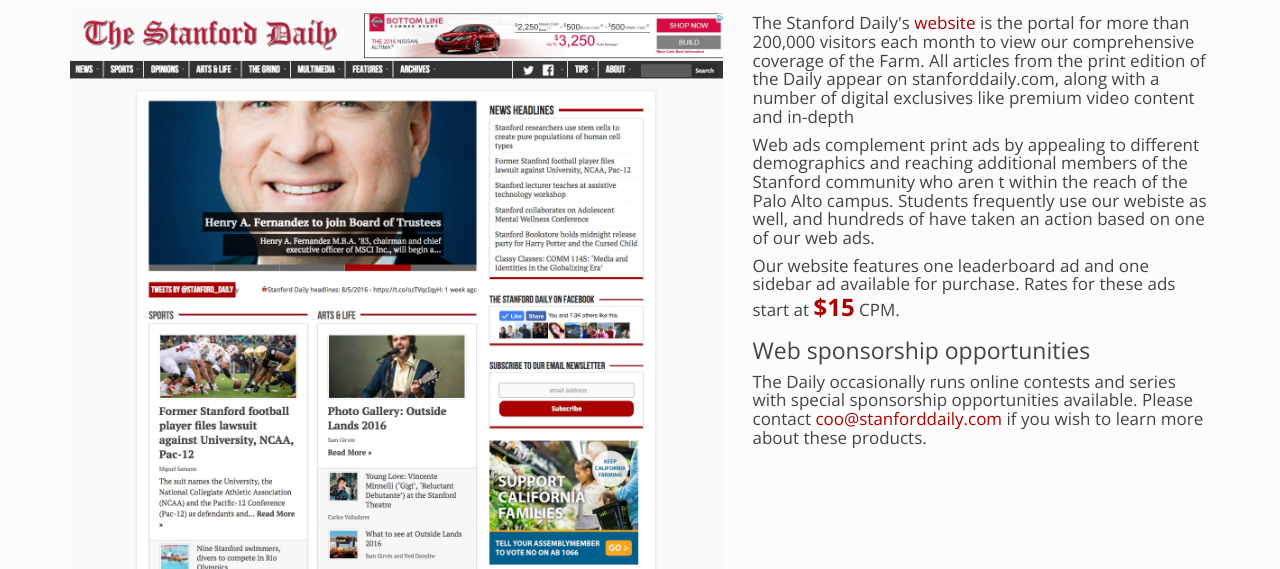
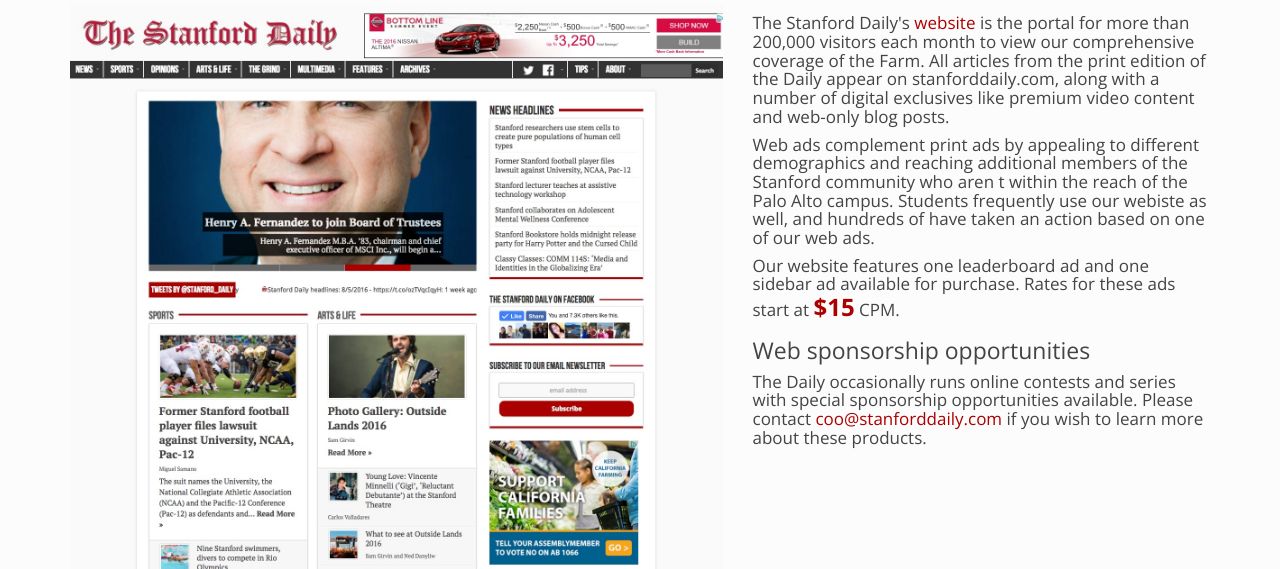
Before and after one commit to tsd-innovation/media-site, a PHP site: page / in a window 1280 px wide. Shown: the part 2860-3429 px from the top of the page. Run offline with PHP 8.4, Linux system fonts and the light colour scheme; some libraries are stand-ins or nearby versions.

Commit message:
Updated text

```diff
--- a/index.php
+++ b/index.php
@@ -283,7 +283,7 @@
                 </div>
                 <div class="col-md-5">
                 	<h4>
-                    	<p>The Stanford Daily's <a href="stanforddaily.com">website</a> is the portal for more than 200,000 visitors each month to view our comprehensive coverage of the Farm. All articles from the print edition of the Daily appear on stanforddaily.com, along with a number of digital exclusives like premium video content and in-depth  </p>
+                    	<p>The Stanford Daily's <a href="stanforddaily.com">website</a> is the portal for more than 200,000 visitors each month to view our comprehensive coverage of the Farm. All articles from the print edition of the Daily appear on stanforddaily.com, along with a number of digital exclusives like premium video content and web-only blog posts.</p>
                         <p>Web ads complement print ads by appealing to different demographics and reaching additional members of the Stanford community who aren&nbsp;t within the reach of the Palo Alto campus. Students frequently use our webiste as well, and hundreds of  have taken an action based on one of our web ads.</p>
                         <p>Our website features one leaderboard ad and one sidebar ad available for purchase. Rates for these ads start at <strong class="num">$15</strong> CPM.</p>
                     </h4>
```
